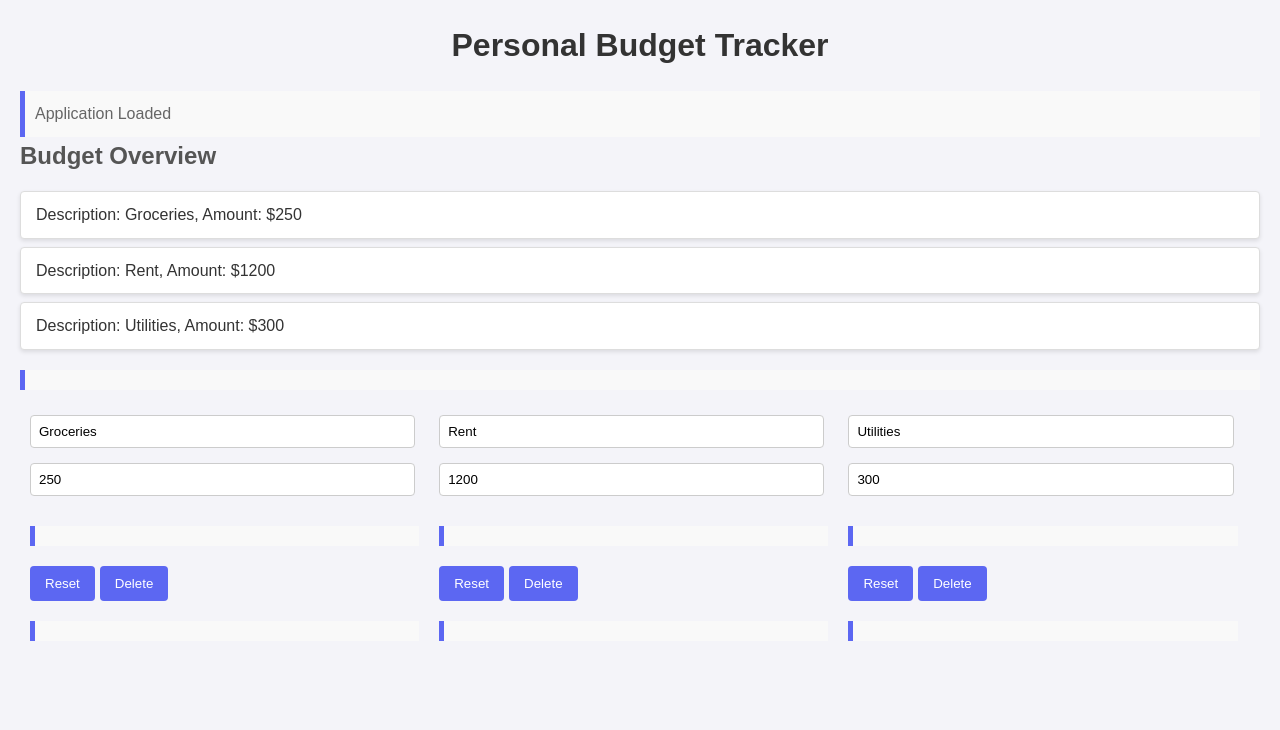
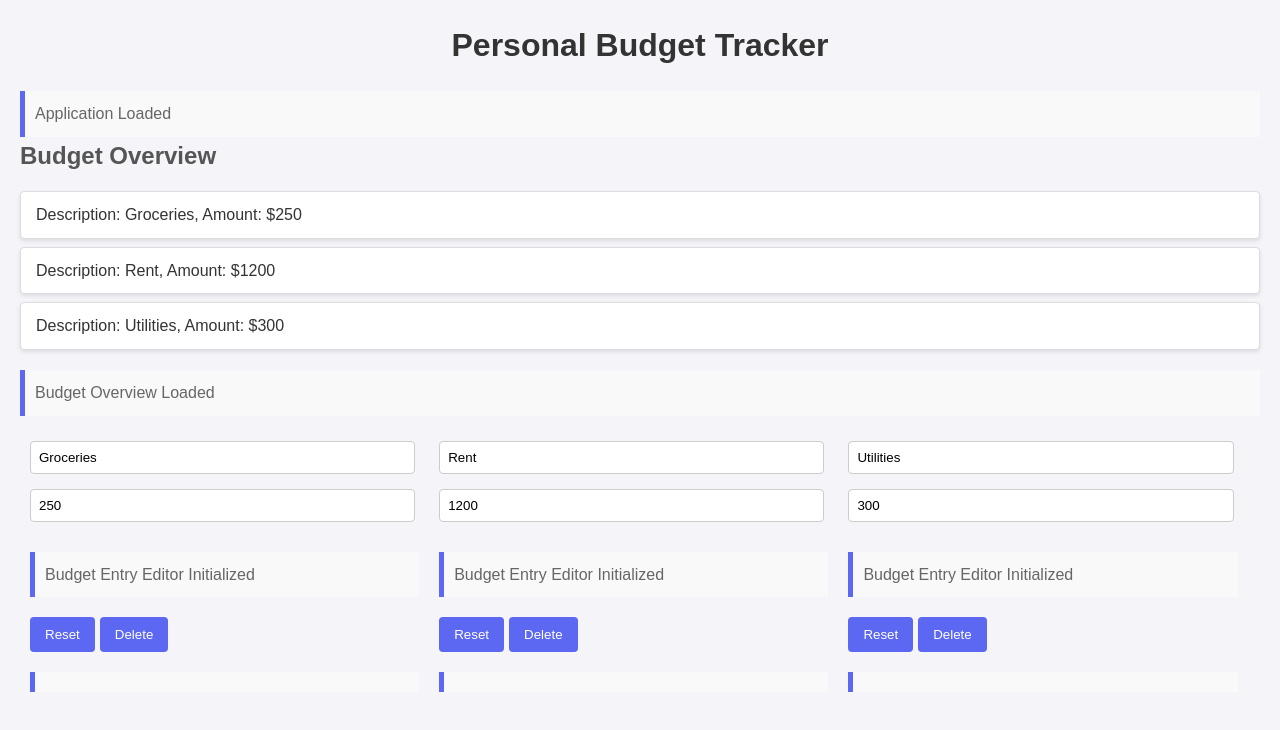
Before and after one commit to irenaJura/budget-tracker, an Angular app: page / in a window 1280 px wide. Shown: the top 730 px of the page. Built offline with nearby package versions, Linux system fonts and the light colour scheme.

Commit message:
update component status

```diff
--- a/src/app/budget-entry-editor/budget-entry-editor.component.ts
+++ b/src/app/budget-entry-editor/budget-entry-editor.component.ts
@@ -1,4 +1,4 @@
-import { Component, Input } from '@angular/core';
+import { Component, Input, OnInit } from '@angular/core';
 import { FormsModule } from '@angular/forms';
 import { BudgetEntry } from '../budget-entry.interface';
 
@@ -8,11 +8,13 @@ import { BudgetEntry } from '../budget-entry.interface';
   imports: [FormsModule],
   templateUrl: './budget-entry-editor.component.html',
 })
-export class BudgetEntryEditorComponent {
+export class BudgetEntryEditorComponent implements OnInit {
   @Input() entry: BudgetEntry = { id: 0, description: '', amount: 0 };
   status = '';
 
-  // todo: add ngOnInit
+  ngOnInit() {
+    this.status = 'Budget Entry Editor Initialized';
+  }
 
   resetEntry() {
     this.entry.description = '';
--- a/src/app/budget-overview/budget-overview.component.ts
+++ b/src/app/budget-overview/budget-overview.component.ts
@@ -1,4 +1,4 @@
-import { Component, Input } from '@angular/core';
+import { Component, Input, OnInit } from '@angular/core';
 import { BudgetEntry } from '../budget-entry.interface';
 
 @Component({
@@ -7,9 +7,11 @@ import { BudgetEntry } from '../budget-entry.interface';
   imports: [],
   templateUrl: './budget-overview.component.html',
 })
-export class BudgetOverviewComponent {
+export class BudgetOverviewComponent implements OnInit {
   @Input() entries: BudgetEntry[] = [];
   status = '';
 
-  // todo: define ngOnInit
+  ngOnInit() {
+    this.status = 'Budget Overview Loaded';
+  }
 }
```
